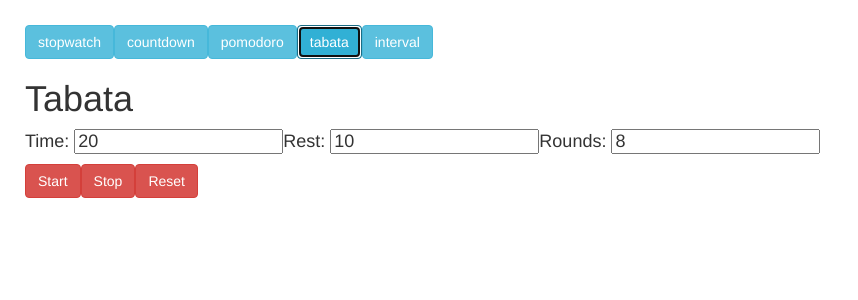
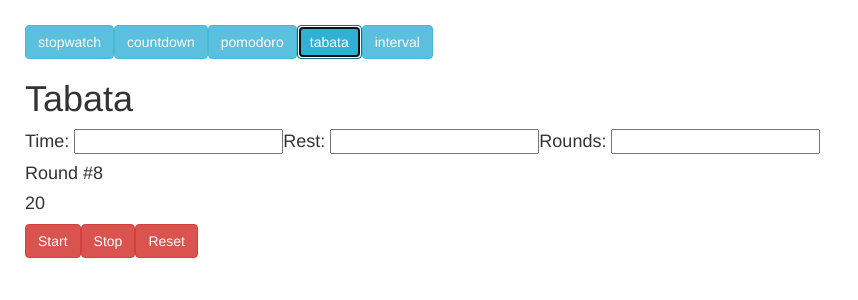
Before and after one commit to wcyjoyce/timer, a React (Create React App) app: page / in a window 1280 px wide. Both pictures are taken after a click on the button "tabata". Shown: the top 300 px of the page, without its empty margins (0-858 px from the left). Built offline with nearby package versions, Linux system fonts and the light colour scheme.

Commit message:
input field values fixed once timer has started

```diff
--- a/src/components/tabata.jsx
+++ b/src/components/tabata.jsx
@@ -1,4 +1,7 @@
 import React, { Component } from "react";
+
+// TODO:
+// 1) tabata timer doesn't setInterval if inputs have been changed
 
 class Tabata extends Component {
   state = { time: 20, rest: 10, rounds: 8, started: false, break: false };
@@ -21,15 +24,16 @@ class Tabata extends Component {
         if (this.state.rounds > 0) {
           this.setState({ rounds: this.state.rounds - 1, break: false, time: 10 });
         } else {
+          this.setState({ started: false, break: false });
           console.log('finished');
-          this.setState({ started: false, break: false });
         };
       };
     };
   };
 
   startTabata = () => {
-    this.tabata = setInterval(this.tabata, 1000) // 1-second intervals
+    this.tabata = setInterval(this.tabata, 1000); // 1-second intervals
+    // setInterval(this.tabata, 1000);
     if (this.state.rounds > 0 || this.state.time > 0 || this.state.rest > 0) {
       this.setState({ rounds: this.state.rounds - 1, time: this.state.time - 1 });
     };
@@ -41,7 +45,7 @@ class Tabata extends Component {
     clearInterval(this.tabata);
   };
 
-  resetTabata = (event) => {
+  resetTabata = () => {
     this.setState({ time: 20, rest: 10, rounds: 8, started: false, break: false });
     clearInterval(this.tabata);
   };
@@ -58,10 +62,14 @@ class Tabata extends Component {
       <div className="tabata">
         <h1>Tabata</h1>
         <h4>
-          Time: <input type="text" pattern="[0-9]*" onChange={this.handleTimeInput} value={this.state.time} />
-          Rest: <input type="text" pattern="[0-9]*" onChange={this.handleRestInput} value={this.state.rest} />
-          Rounds: <input type="text" pattern="[0-9]*" onChange={this.handleRoundsInput} value={this.state.rounds} />
+          Time: <input type="text" pattern="[0-9]*" onChange={this.handleTimeInput} />
+          Rest: <input type="text" pattern="[0-9]*" onChange={this.handleRestInput} />
+          Rounds: <input type="text" pattern="[0-9]*" onChange={this.handleRoundsInput} />
         </h4>
+        <div>
+          <h4>Round #{this.state.rounds}</h4>
+          <h4>{!this.state.break ? this.state.time : this.state.rest}</h4>
+        </div>
         <div>
           <button className="btn btn-danger" onClick={this.startTabata}>Start</button>
           <button className="btn btn-danger" onClick={this.stopTabata}>Stop</button>
```
